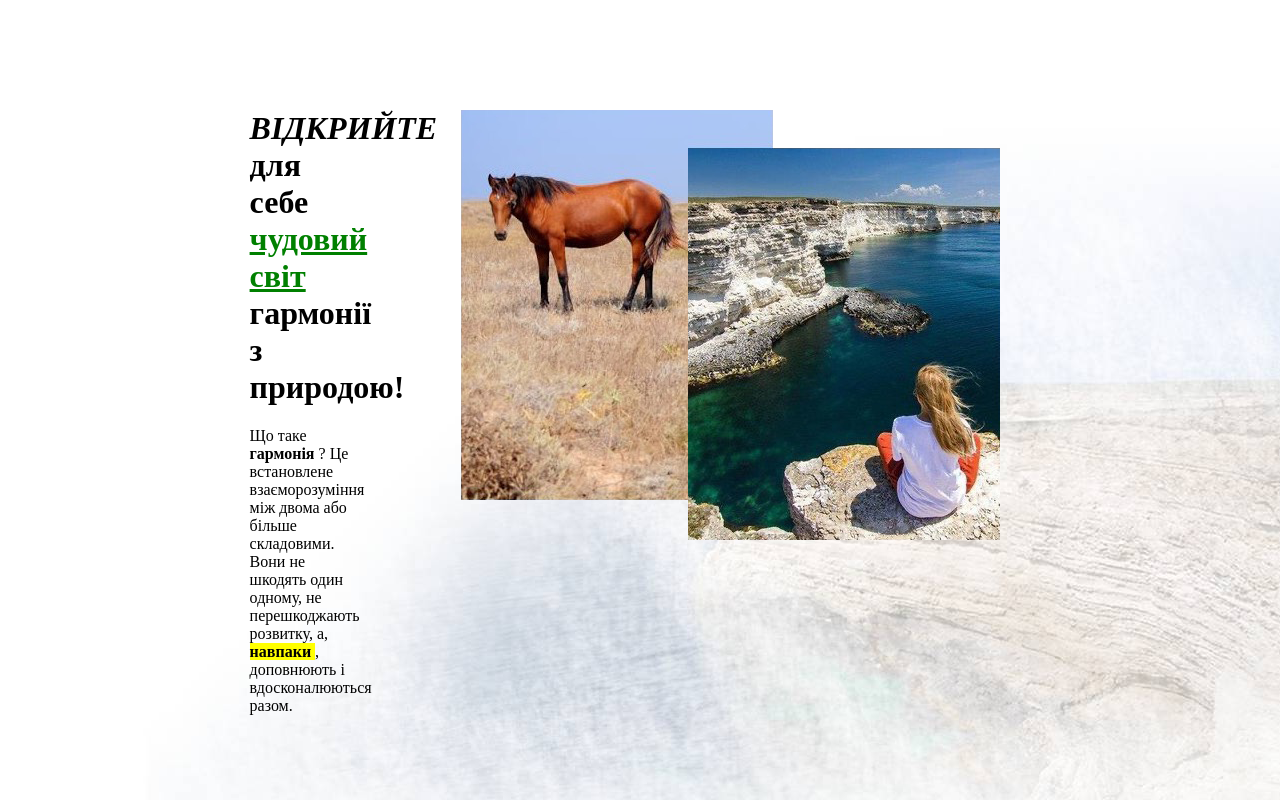
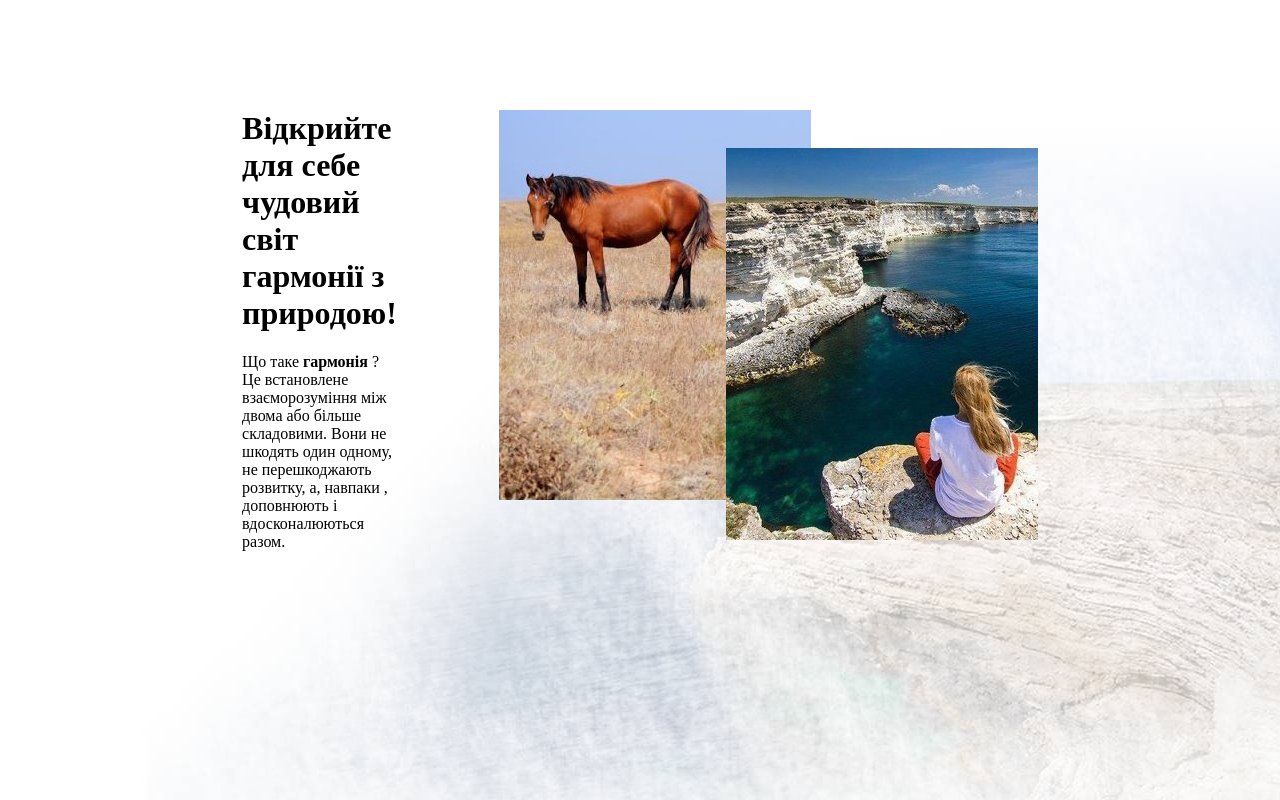
Before and after one commit to MILORD877/test-gh-pages, a plain HTML site: page index.html in a window 1280 px wide. Drawn offline with Linux system fonts and the light colour scheme.

Commit message:
Прибрав непотрібні стилі

```diff
--- a/index.html
+++ b/index.html
@@ -11,28 +11,12 @@
         vertical-align: top;
         padding: 50px;
     }
-    .green {
-        color: green;
-        text-decoration: underline;
-    }
-    .les {
-        text-transform: uppercase;
-        font-style: italic;
-    }
-    .jopa {
-        background-color: yellow;
-        font-weight: bold;
-    }
-    .cell1 {
-        text-align: left;
-        max-width: 100px;
-    }
 </style>
 <table>
     <tr>
         <td class="cell1">
-            <h1> <span class="les"> Відкрийте </span> для себе <span class="green"> чудовий світ </span> гармонії з природою!</h1>
-            <p>Що таке <b> гармонія </b>? Це встановлене взаєморозуміння між двома або більше складовими. Вони не шкодять один одному, не перешкоджають розвитку, а,<span class="jopa" > навпаки </span>, доповнюють і вдосконалюються разом.</p>
+            <h1>Відкрийте для себе чудовий світ гармонії з природою!</h1>
+            <p>Що таке <b> гармонія </b>? Це встановлене взаєморозуміння між двома або більше складовими. Вони не шкодять один одному, не перешкоджають розвитку, а, навпаки , доповнюють і вдосконалюються разом.</p>
         </td>
         <td>
             <img src="p3 (1).png">
```
